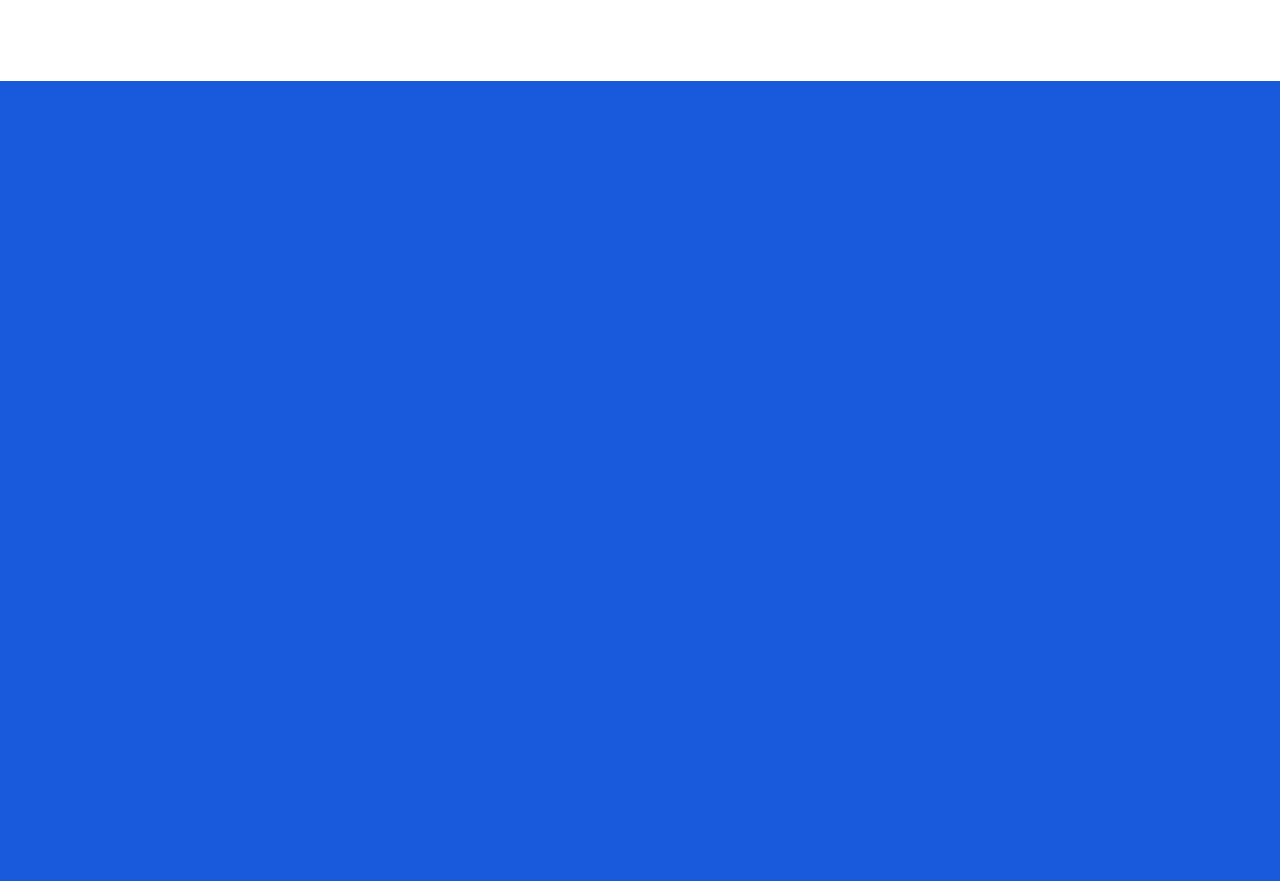
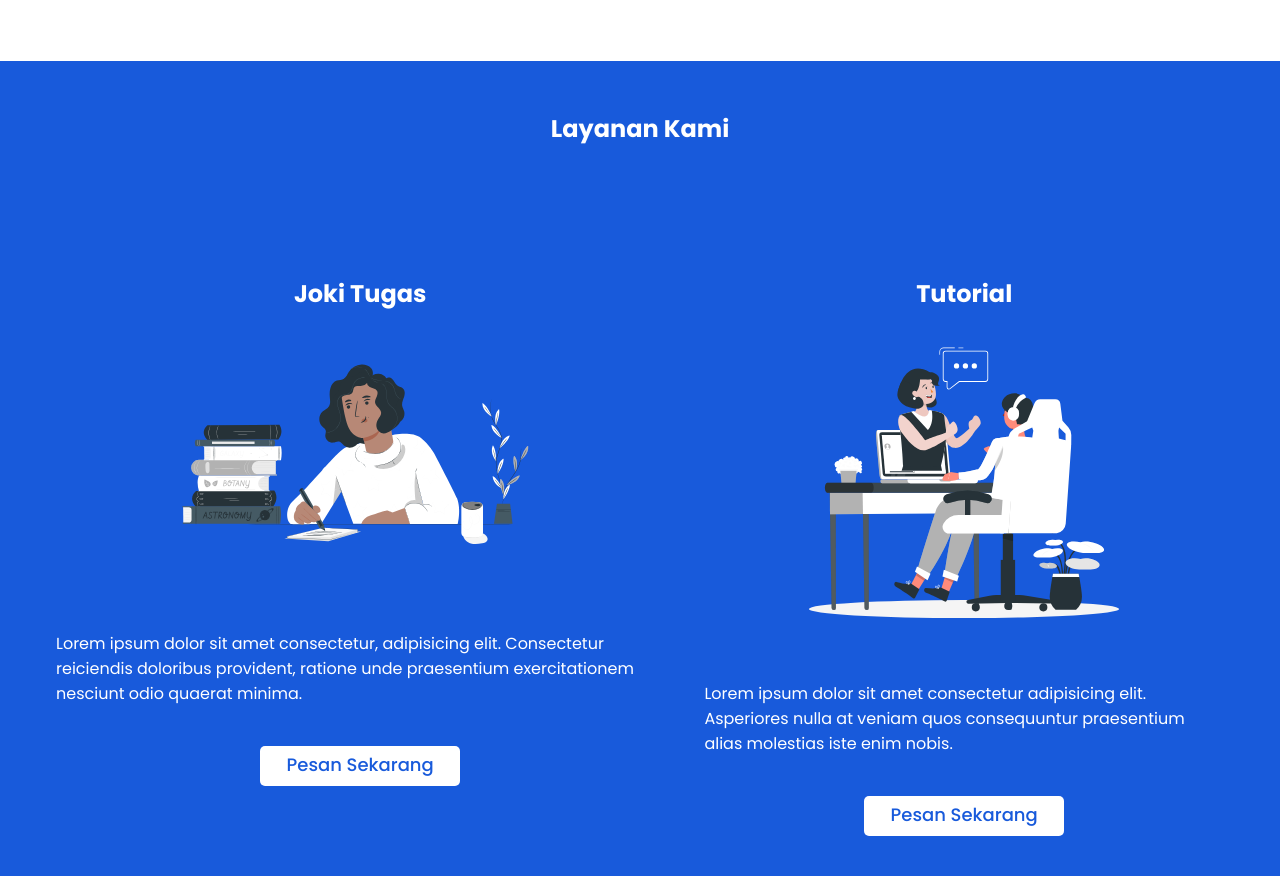
Before and after one commit to dhanzydev/project-uas-perancangan-web, a plain HTML site: page index.html in a window 1280 px wide. Shown: the part 1129-2010 px from the top of the page. Drawn offline with nearby package versions, Linux system fonts and the light colour scheme.

Commit message:
adding service content

```diff
--- a/assets/style.css
+++ b/assets/style.css
@@ -196,14 +196,109 @@ nav ul .primary-nav a:hover {
 
 /* SERVICE */
 #layanan {
+    margin-top: 100px;
     background: #185ADB;
+    width: 100%;
 }
 
 #layanan .container {
-    margin-top: 120px;
-    height: 800px;
+    margin-top: 80px;
+    display: flex;
+    gap: 40px;
 }
 
+#layanan .container .joki-tugas {
+    height: 600px;
+}
+
+#layanan h1 {
+    text-align: center;
+    padding-top: 50px;
+    padding-bottom: 50px;
+    color: #FFF;
+}
+
+#layanan .container .joki-tugas img {
+    width: 400px;
+    height: 400px;
+    display: block;
+    margin-left: auto;
+    margin-right: auto;
+    margin-top: -80px;
+}
+
+.joki-tugas h2 {
+    text-align: center;
+    color: #FFF;
+}
+
+.joki-tugas p {
+    color: #FFF;
+}
+
+.joki-tugas .btn-order-joki-tugas {
+    width: 200px;
+    height: 40px;
+    background: #FFF;
+    padding: 5px;
+    margin: auto;
+    border-radius: 5px;
+    margin-top: 40px;
+}
+
+.joki-tugas .btn-order-joki-tugas a {
+    text-decoration: none;
+    color: #185ADB;
+    text-align: center;
+    display: flex;
+    justify-content: center;
+    align-items: center;
+    font-size: 18px;
+    font-weight: 500;
+}
+
+#layanan .container .tutorial {
+    height: 600px;
+}
+
+#layanan .container .tutorial img {
+    width: 400px;
+    height: 400px;
+    display: block;
+    margin-left: auto;
+    margin-right: auto;
+    margin-top: -30px;
+}
+
+.tutorial h2 {
+    text-align: center;
+    color: #FFF;
+}
+
+.tutorial p {
+    color: #FFF;
+}
+
+.tutorial .btn-tutorial {
+    width: 200px;
+    height: 40px;
+    background: #FFF;
+    padding: 5px;
+    margin: auto;
+    border-radius: 5px;
+    margin-top: 40px;
+}
+
+.tutorial .btn-tutorial a {
+    text-decoration: none;
+    color: #185ADB;
+    text-align: center;
+    display: flex;
+    justify-content: center;
+    align-items: center;
+    font-size: 18px;
+    font-weight: 500;
+}
 
 
 /* END OF SERVICE */
@@ -242,6 +337,13 @@ nav ul .primary-nav a:hover {
 
     .text-content h1 {
         font-size: 30px;
+    }
+
+    #layanan .container {
+        margin-top: 30px;
+        flex-direction: column;
+        margin-left: auto;
+        justify-content: center;
     }
 
 
@@ -332,4 +434,8 @@ nav ul .primary-nav a:hover {
     #beranda .right-content .text-content {
         margin-top: 50px;
     }
+
+    #layanan {
+        margin-top: 200px;
+    }
 }
--- a/index.html
+++ b/index.html
@@ -100,8 +100,26 @@
 
     <!-- SERVICE -->
     <section id="layanan">
+        <h1>Layanan Kami</h1>
         <div class="container">
-
+            <div class="joki-tugas">
+                <h2>Joki Tugas</h2>
+                <img src="assets/img/studying.svg" alt="">
+                <p>Lorem ipsum dolor sit amet consectetur, adipisicing elit.
+                    Consectetur reiciendis doloribus provident, ratione unde
+                    praesentium exercitationem nesciunt odio quaerat minima.</p>
+                <div class="btn-order-joki-tugas">
+                    <a href="#" id="order">Pesan Sekarang</a>
+                </div>
+            </div>
+            <div class="tutorial">
+                <h2>Tutorial</h2>
+                <img src="assets/img/webinar.svg" alt="">
+                <p>Lorem ipsum dolor sit amet consectetur adipisicing elit. Asperiores nulla at veniam quos consequuntur praesentium alias molestias iste enim nobis.</p>
+                <div class="btn-tutorial">
+                    <a href="#" id="order">Pesan Sekarang</a>
+                </div>
+            </div>
         </div>
     </section>
     <!-- END OF SERVICE -->
```
Also changed, not shown: assets/img/studying.svg (added), assets/img/webinar.svg (added).
